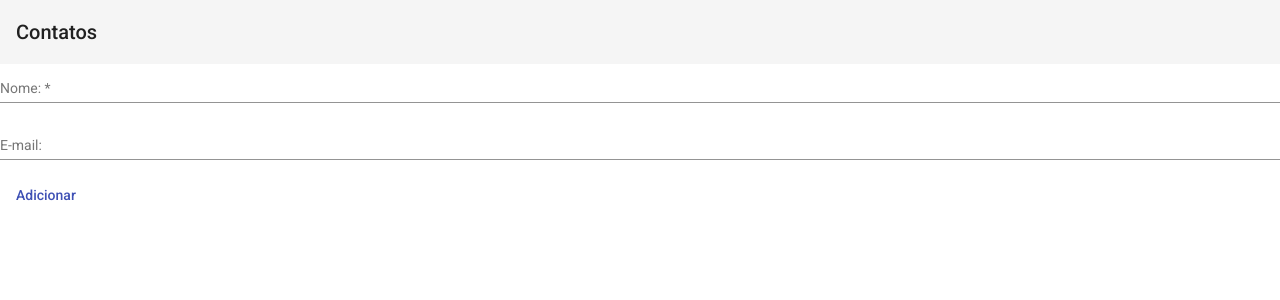
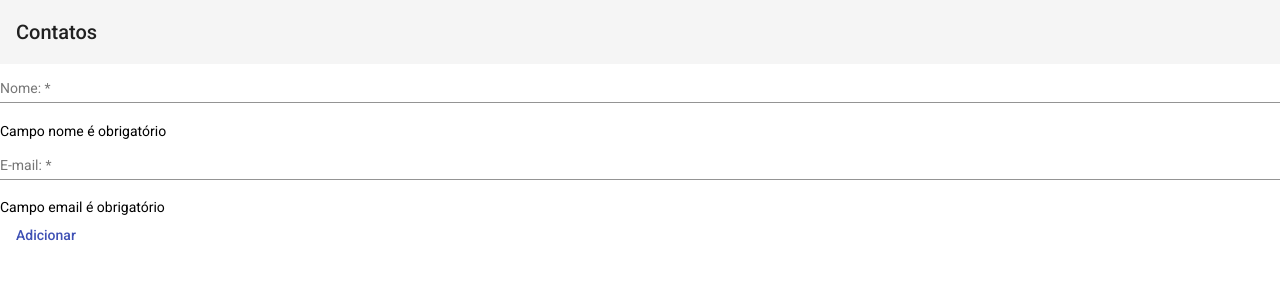
Before and after one commit to alexslopes/agenda-app, an Angular app: page / in a window 1280 px wide. Shown: the top 300 px of the page. Built offline with nearby package versions, Linux system fonts and the light colour scheme.

Commit message:
129. Trabalhando com validações no formulário

```diff
--- a/src/app/contato/contato.component.html
+++ b/src/app/contato/contato.component.html
@@ -4,11 +4,25 @@
     <mat-label>Nome: </mat-label>
     <input formControlName="nome" matInput placeholder="Digite seu nome"/>
   </mat-form-field>
+  <div *ngIf="this.formulario.get('nome').errors">
+    <div *ngIf="this.formulario.get('nome').errors">
+      Campo nome é obrigatório
+    </div>
+  </div>
 
   <mat-form-field class="full-width">
     <mat-label>E-mail: </mat-label>
     <input formControlName="email" matInput placeholder="Digite seu e-mail"/>
   </mat-form-field>
 
+  <div *ngIf="this.formulario.get('email').errors">
+    <div *ngIf="this.formulario.get('email').errors?.required">
+      Campo email é obrigatório
+    </div>
+    <div *ngIf="this.formulario.get('email').errors.email">
+      Campo email inválido
+    </div>
+  </div>
+
   <button mat-button color="primary">Adicionar</button>
 </form>
--- a/src/app/contato/contato.component.ts
+++ b/src/app/contato/contato.component.ts
@@ -24,12 +24,16 @@ export class ContatoComponent implements OnInit {
   ngOnInit(): void {
     this.formulario = this.fb.group({
       nome: ['', Validators.required],
-      email: ['', Validators.email]
+      email: ['', [Validators.required, Validators.email]]
     })
   }
 
   submit() {
-    console.log(this.formulario.value)
+    const erroNomeRequired = this.formulario.get('nome').errors;
+    const erroEmailInvalido = this.formulario.get('email').errors;
+
+    console.log('erroNomeRequired :', erroNomeRequired);
+    console.log('erroEmailInvalido :', erroEmailInvalido);
     // this.service.save(c).subscribe( r => {
     //   console.log(r);
     // })
```
